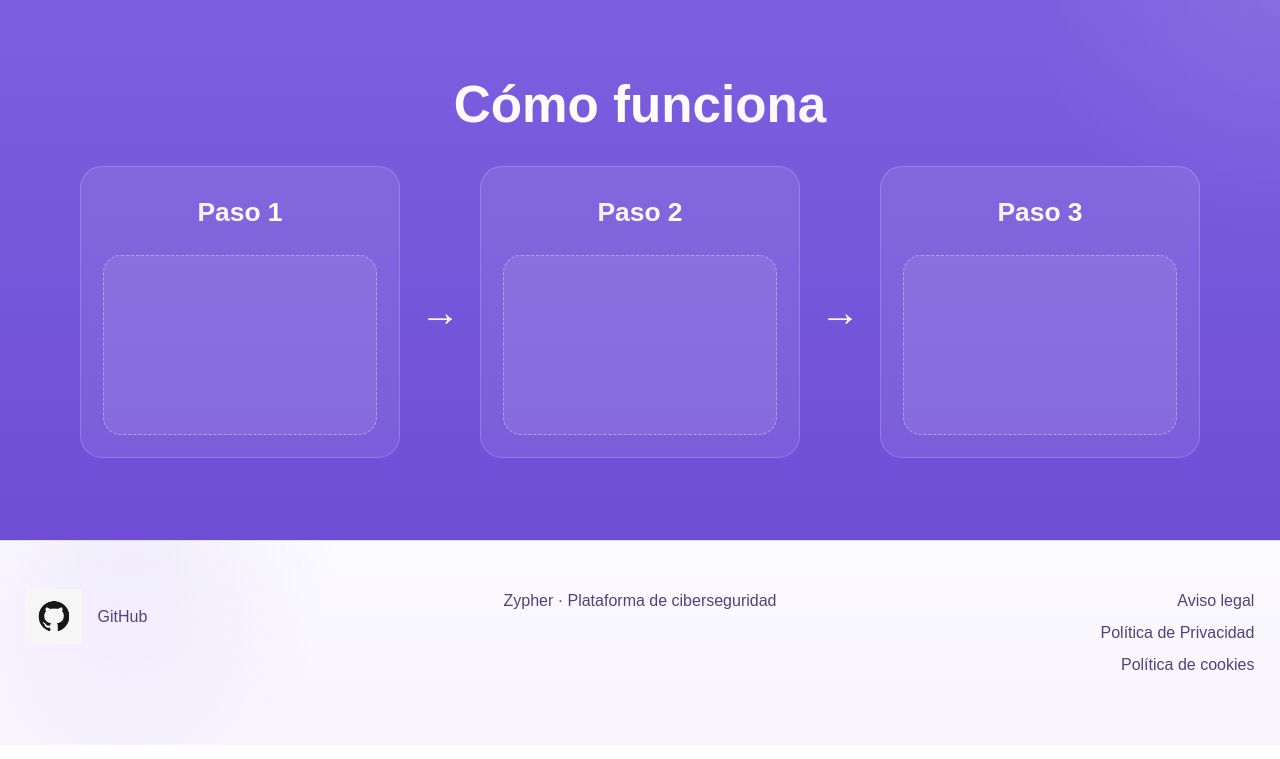
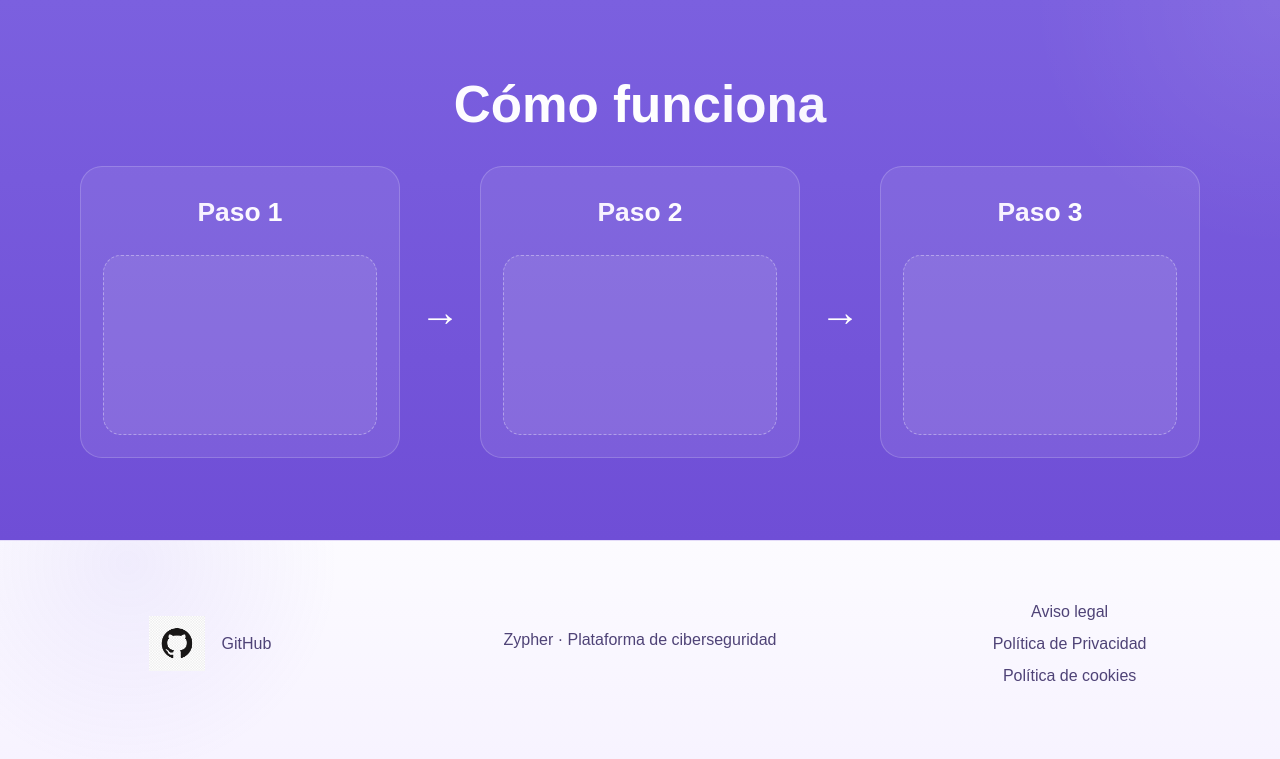
Before and after one commit to Doral-dev/Zypher---Herramienta-ciberseguridad---Proyecto-final-FP-2-SMR, a PHP site: page / in a window 1280 px wide. Shown: the part 3398-4157 px from the top of the page. Run offline with PHP 8.4, Linux system fonts and the light colour scheme.

Commit message:
Update styles.css

```diff
--- a/styles.css
+++ b/styles.css
@@ -455,8 +455,9 @@ img {
 .footer-content {
   display: flex;
   justify-content: space-between;
-  align-items: flex-start;
+  align-items: center;
   gap: 60px;
+  min-height: 110px;
 }
 
 .footer-left,
@@ -468,13 +469,13 @@ img {
 .footer-left {
   display: flex;
   align-items: center;
+  justify-content: center;
   gap: 16px;
-  justify-content: flex-start;
 }
 
 .footer-center {
   display: flex;
-  align-items: flex-start;
+  align-items: center;
   justify-content: center;
   text-align: center;
 }
@@ -482,7 +483,8 @@ img {
 .footer-right {
   display: flex;
   flex-direction: column;
-  align-items: flex-end;
+  align-items: center;
+  justify-content: center;
 }
 
 .footer-contact-icon {
@@ -498,6 +500,10 @@ img {
   font-size: 1rem;
   text-decoration: none;
   margin-bottom: 8px;
+}
+
+.footer-right a:last-child {
+  margin-bottom: 0;
 }
 
 .footer-right a:hover,
```
